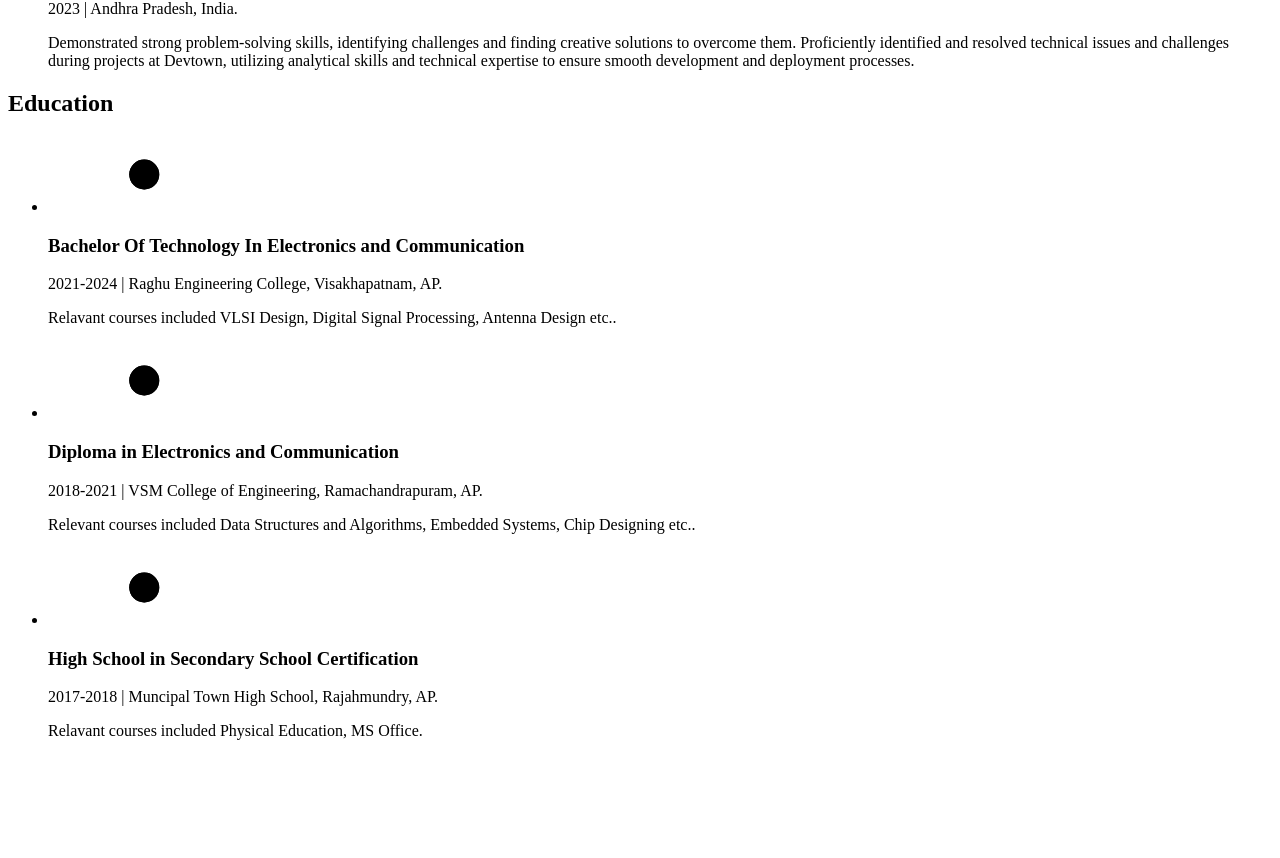
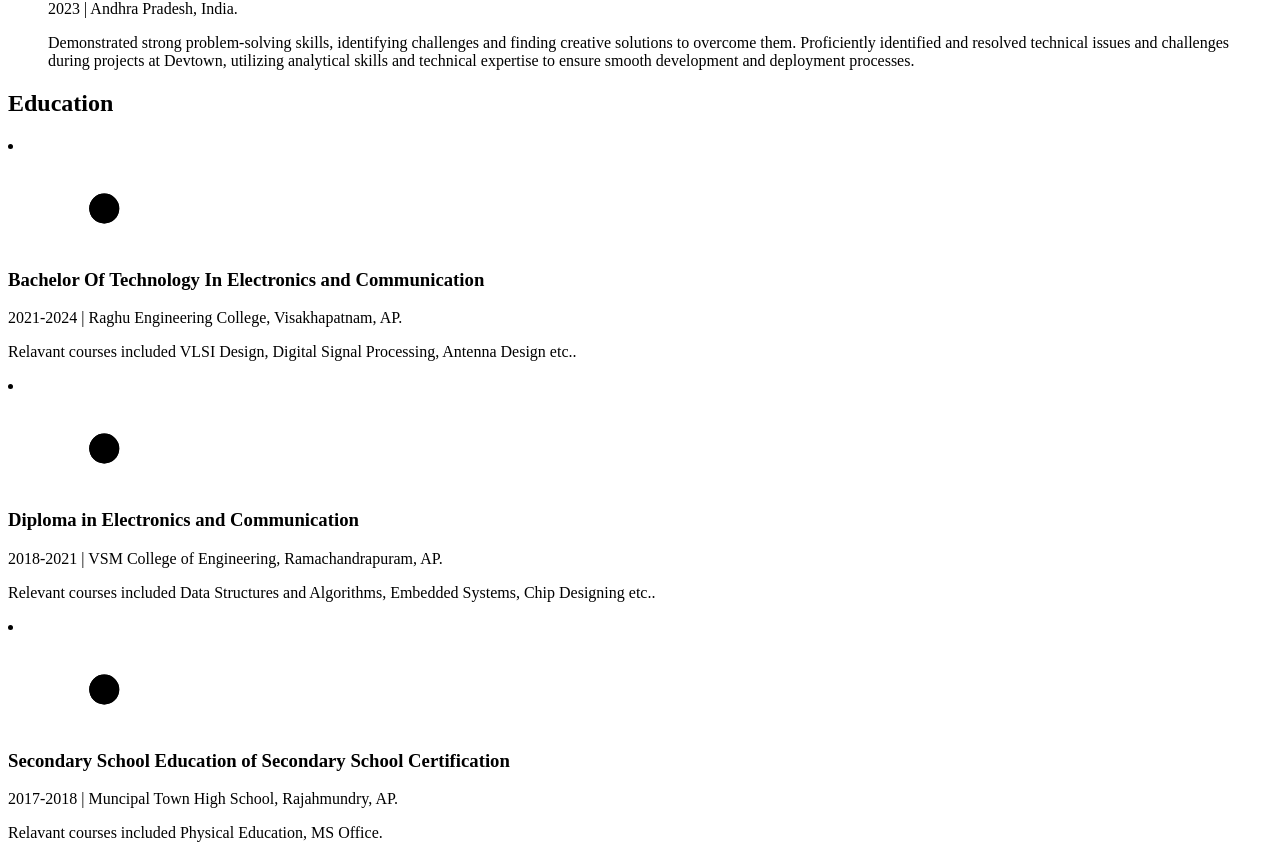
Before and after one commit to KSSaiTeja/NextJS-Portfolio-Website, a Next.js app: page /about in a window 1280 px wide. Shown: the part 4270-5128 px from the top of the page. Before the commit the page ends 5026 px from the top, so only its background shows below. Built offline with nearby package versions, Linux system fonts and the light colour scheme.

Commit message:
Education Completed v6 need to look at some styling

```diff
--- a/src/components/Education.js
+++ b/src/components/Education.js
@@ -14,9 +14,10 @@ const Details = ({ type, time, place, info }) => {
         initial={{ y: 50 }}
         whileInView={{ y: 0 }}
         transition={{ duration: 0.5, type: "spring" }}
+        className="flex-shrink-0" // Add this class to prevent it from affecting the layout
       >
         <div>
-          <h3 className="capitalize font-bold text-2xl sm:text-xl xs:text-lg">
+          <h3 className="capitalize justify-between font-bold text-2xl sm:text-xl xs:text-lg">
             {type}
           </h3>
           <span className="capitalize font-medium text-dark/75 dark:text-light/75 xs:text-sm ">
@@ -46,7 +47,7 @@ const Education = () => {
           style={{ scaleY: scrollYProgress }}
           className="absolute left-9 top-0 w-[4px] h-full bg-dark origin-top dark:bg-light  md:w-[2px] md:left-[30px] xs:left-[20px]"
         />
-        <ul className="w-full flex flex-col items-start justify-between ml-4 xs:ml-2">
+        {/* <ul className="w-full flex-col items-center justify-between ml-4 xs:ml-2"> */}
           <Details
             type="Bachelor Of Technology In Electronics and Communication"
             time="2021-2024"
@@ -59,13 +60,13 @@ const Education = () => {
             place="VSM College of Engineering, Ramachandrapuram, AP."
             info="Relevant courses included Data Structures and Algorithms, Embedded Systems, Chip Designing etc.."
           />
+
           <Details
-            type="High School in Secondary School Certification"
+            type="Secondary School Education of Secondary School Certification"
             time="2017-2018"
             place="Muncipal Town High School, Rajahmundry, AP."
             info="Relavant courses included Physical Education, MS Office."
           />
-        </ul>
       </div>
     </div>
   );
```
